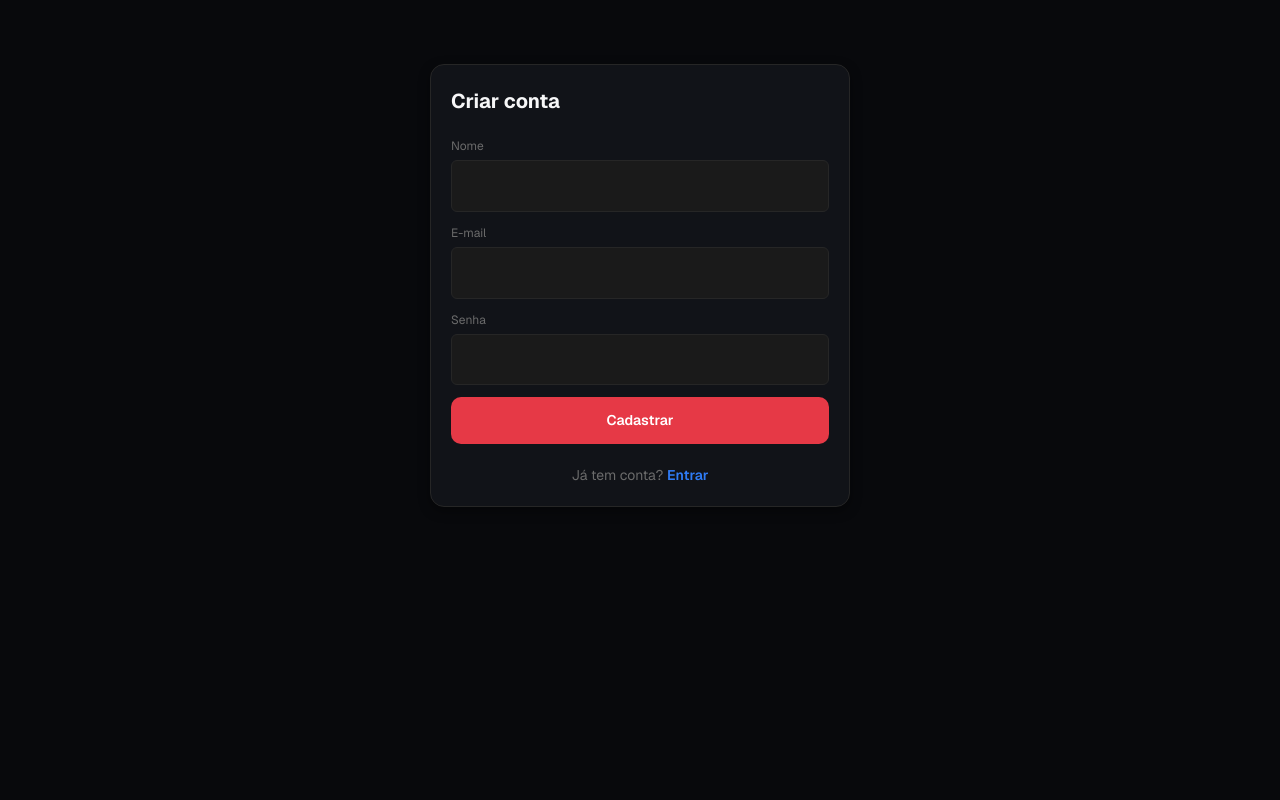
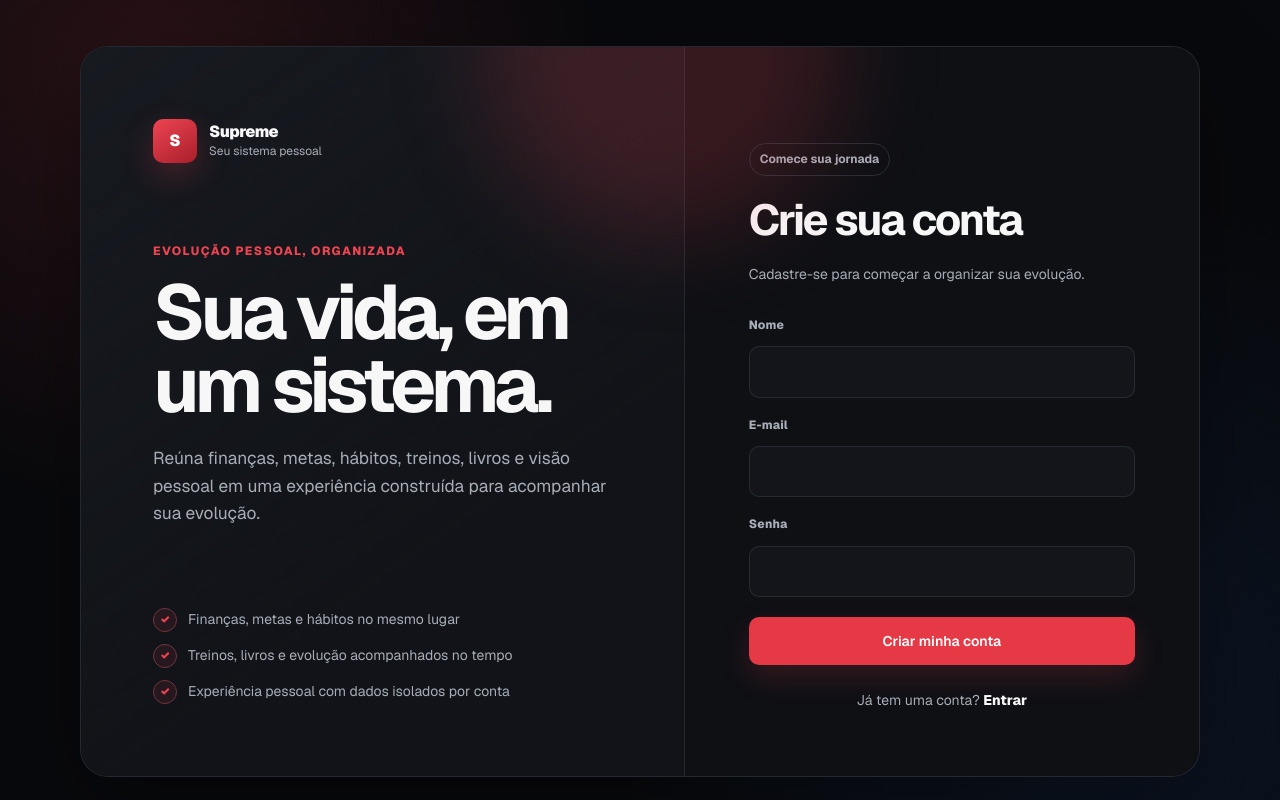
Before and after one commit to Daniciel12/supreme-project, a Next.js app: page /login in a window 1280 px wide. Both pictures are taken after a click on the button "Cadastre-se". Built offline with nearby package versions, Linux system fonts and the light colour scheme; no server answers.

Commit message:
feat: redesign login for frontend v3

```diff
--- a/src/app/login/page.tsx
+++ b/src/app/login/page.tsx
@@ -3,6 +3,7 @@
 import { Suspense, useEffect, useState, FormEvent } from "react";
 import { useSearchParams } from "next/navigation";
 import { getProviders, signIn } from "next-auth/react";
+import styles from "./login-v3.module.css";
 
 type Mode = "login" | "register";
 
@@ -130,71 +131,153 @@
     }
   }
 
+  function switchMode(nextMode: Mode) {
+    setError(null);
+    setMode(nextMode);
+  }
+
   return (
-    <main className="main-content">
-      <div className="auth-wrapper">
-        <div className="card">
-          <h1 className="auth-title">
-            {mode === "login" ? "Entrar" : "Criar conta"}
+    <main className={`${styles.page} main-content`}>
+      <section className={styles.frame} aria-label="Acesso ao Supreme">
+        <div className={styles.story}>
+          <span className={styles.storyGlow} aria-hidden="true" />
+
+          <div className={styles.brand}>
+            <span className={styles.brandMark} aria-hidden="true">
+              S
+            </span>
+            <span className={styles.brandText}>
+              <span className={styles.brandName}>Supreme</span>
+              <span className={styles.brandCaption}>Seu sistema pessoal</span>
+            </span>
+          </div>
+
+          <div className={styles.storyContent}>
+            <p className={styles.eyebrow}>Evolução pessoal, organizada</p>
+            <h2 className={styles.storyTitle}>Sua vida, em um sistema.</h2>
+            <p className={styles.storyDescription}>
+              Reúna finanças, metas, hábitos, treinos, livros e visão pessoal em
+              uma experiência construída para acompanhar sua evolução.
+            </p>
+          </div>
+
+          <div className={styles.capabilities} aria-label="Recursos do Supreme">
+            <p className={styles.capability}>
+              <span className={styles.capabilityMark} aria-hidden="true">✓</span>
+              Finanças, metas e hábitos no mesmo lugar
+            </p>
+            <p className={styles.capability}>
+              <span className={styles.capabilityMark} aria-hidden="true">✓</span>
+              Treinos, livros e evolução acompanhados no tempo
+            </p>
+            <p className={styles.capability}>
+              <span className={styles.capabilityMark} aria-hidden="true">✓</span>
+              Experiência pessoal com dados isolados por conta
+            </p>
+          </div>
+        </div>
+
+        <div className={styles.authPanel}>
+          <div className={`${styles.authCard} card auth-wrapper`}>
+            <p className={styles.modePill}>
+              {mode === "login" ? "Acesso seguro" : "Comece sua jornada"}
+            </p>
+            <h1 className={`${styles.title} auth-title`}>
+              {mode === "login" ? "Bem-vindo de volta" : "Crie sua conta"}
             </h1>
+            <p className={styles.subtitle}>
+              {mode === "login"
+                ? "Entre para continuar de onde parou."
+                : "Cadastre-se para começar a organizar sua evolução."}
+            </p>
 
             <form
-            className="form"
+              className={`${styles.form} form`}
               onSubmit={mode === "login" ? handleLogin : handleRegister}
             >
               {mode === "register" && (
-              <div>
-                <label className="form-label">Nome</label>
+                <div className={styles.field}>
+                  <label className={`${styles.label} form-label`} htmlFor="name">
+                    Nome
+                  </label>
                   <input
+                    id="name"
+                    name="name"
                     type="text"
-                  className="input"
+                    autoComplete="name"
+                    className={`${styles.input} input`}
                     value={name}
-                  onChange={(e) => setName(e.target.value)}
+                    onChange={(event) => setName(event.target.value)}
                   />
                 </div>
               )}
 
-            <div>
-              <label className="form-label">E-mail</label>
+              <div className={styles.field}>
+                <label className={`${styles.label} form-label`} htmlFor="email">
+                  E-mail
+                </label>
                 <input
+                  id="email"
+                  name="email"
                   type="email"
-                className="input"
+                  autoComplete="email"
+                  className={`${styles.input} input`}
                   value={email}
-                onChange={(e) => setEmail(e.target.value)}
+                  onChange={(event) => setEmail(event.target.value)}
                   required
                 />
               </div>
 
-            <div>
-              <label className="form-label">Senha</label>
+              <div className={styles.field}>
+                <label
+                  className={`${styles.label} form-label`}
+                  htmlFor="password"
+                >
+                  Senha
+                </label>
                 <input
+                  id="password"
+                  name="password"
                   type="password"
-                className="input"
+                  autoComplete={mode === "login" ? "current-password" : "new-password"}
+                  className={`${styles.input} input`}
                   value={password}
-                onChange={(e) => setPassword(e.target.value)}
+                  onChange={(event) => setPassword(event.target.value)}
                   required
                 />
               </div>
 
-            {visibleError && <p className="error-text">{visibleError}</p>}
+              {visibleError && (
+                <p
+                  className={`${styles.error} error-text`}
+                  role="alert"
+                  aria-live="polite"
+                >
+                  {visibleError}
+                </p>
+              )}
 
-            <button type="submit" className="btn btn-primary" disabled={loading}>
+              <button
+                type="submit"
+                className={`${styles.submit} btn btn-primary`}
+                disabled={loading}
+              >
                 {loading
                   ? "Aguarde..."
                   : mode === "login"
-                ? "Acessar"
-                : "Cadastrar"}
+                    ? "Entrar no Supreme"
+                    : "Criar minha conta"}
               </button>
             </form>
 
             {googleAvailable && (
-            <div className="oauth-section">
-              <div className="auth-divider">
-                <span>ou</span>
+              <div className={`${styles.oauth} oauth-section`}>
+                <div className={`${styles.divider} auth-divider`}>
+                  <span>ou continue com</span>
                 </div>
                 <button
                   type="button"
-                className="btn btn-outline oauth-button"
+                  className={`${styles.googleButton} btn btn-outline oauth-button`}
                   disabled={loading}
                   onClick={handleGoogleLogin}
                 >
@@ -203,31 +286,25 @@
               </div>
             )}
 
-          <p className="auth-footer">
+            <p className={`${styles.footer} auth-footer`}>
               {mode === "login" ? (
                 <>
-                Não tem conta?{" "}
+                  Ainda não tem conta?{" "}
                   <button
                     type="button"
-                  className="link-button"
-                  onClick={() => {
-                    setError(null);
-                    setMode("register");
-                  }}
+                    className={`${styles.switchButton} link-button`}
+                    onClick={() => switchMode("register")}
                   >
                     Cadastre-se
                   </button>
                 </>
               ) : (
                 <>
-                Já tem conta?{" "}
+                  Já tem uma conta?{" "}
                   <button
                     type="button"
-                  className="link-button"
-                  onClick={() => {
-                    setError(null);
-                    setMode("login");
-                  }}
+                    className={`${styles.switchButton} link-button`}
+                    onClick={() => switchMode("login")}
                   >
                     Entrar
                   </button>
@@ -236,13 +313,14 @@
             </p>
           </div>
         </div>
+      </section>
     </main>
   );
 }
 
 export default function LoginPage() {
   return (
-    <Suspense fallback={<main className="main-content" />}>
+    <Suspense fallback={<main className={styles.fallback} />}>
       <LoginContent />
     </Suspense>
   );
```
Lines whose indentation alone changed are shown as unchanged.
